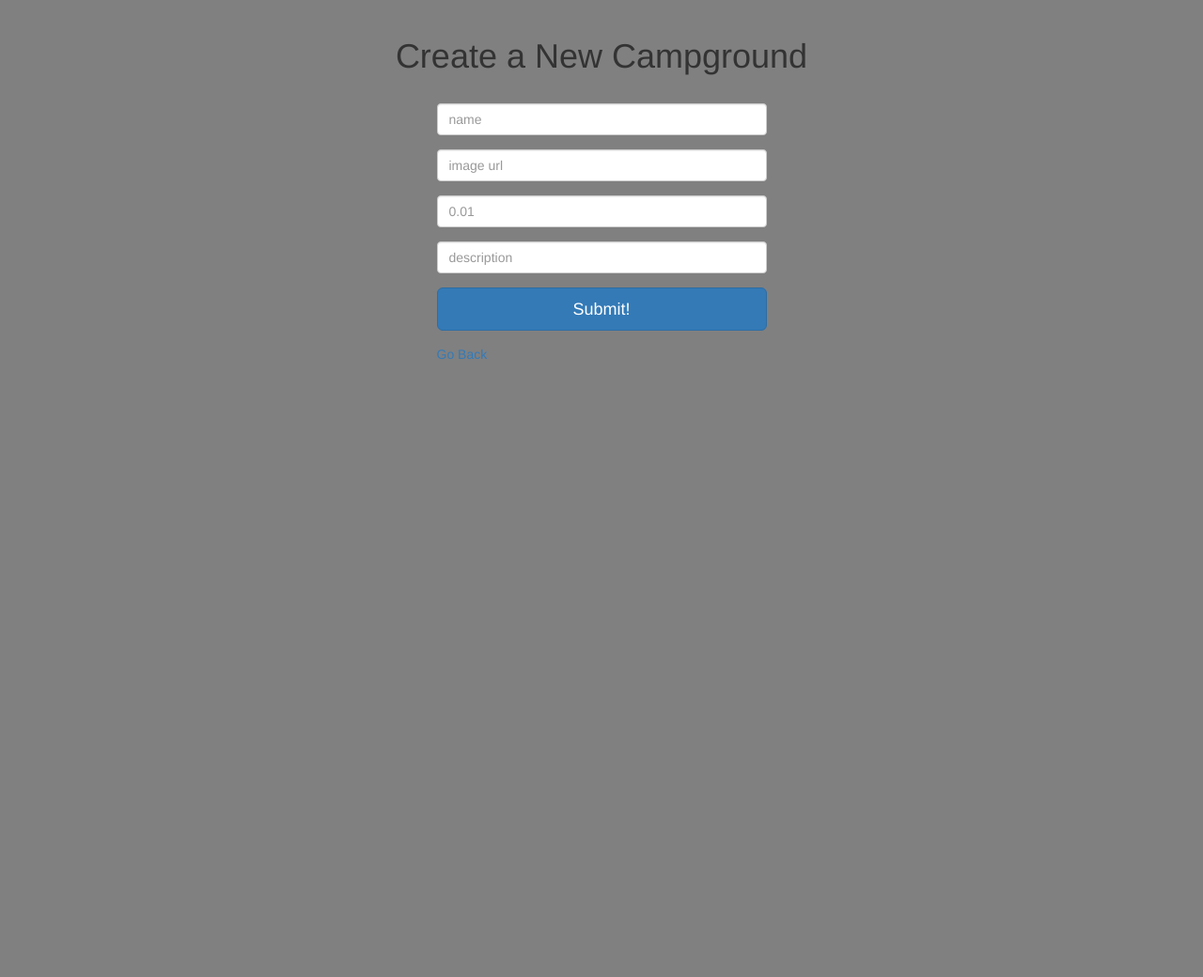
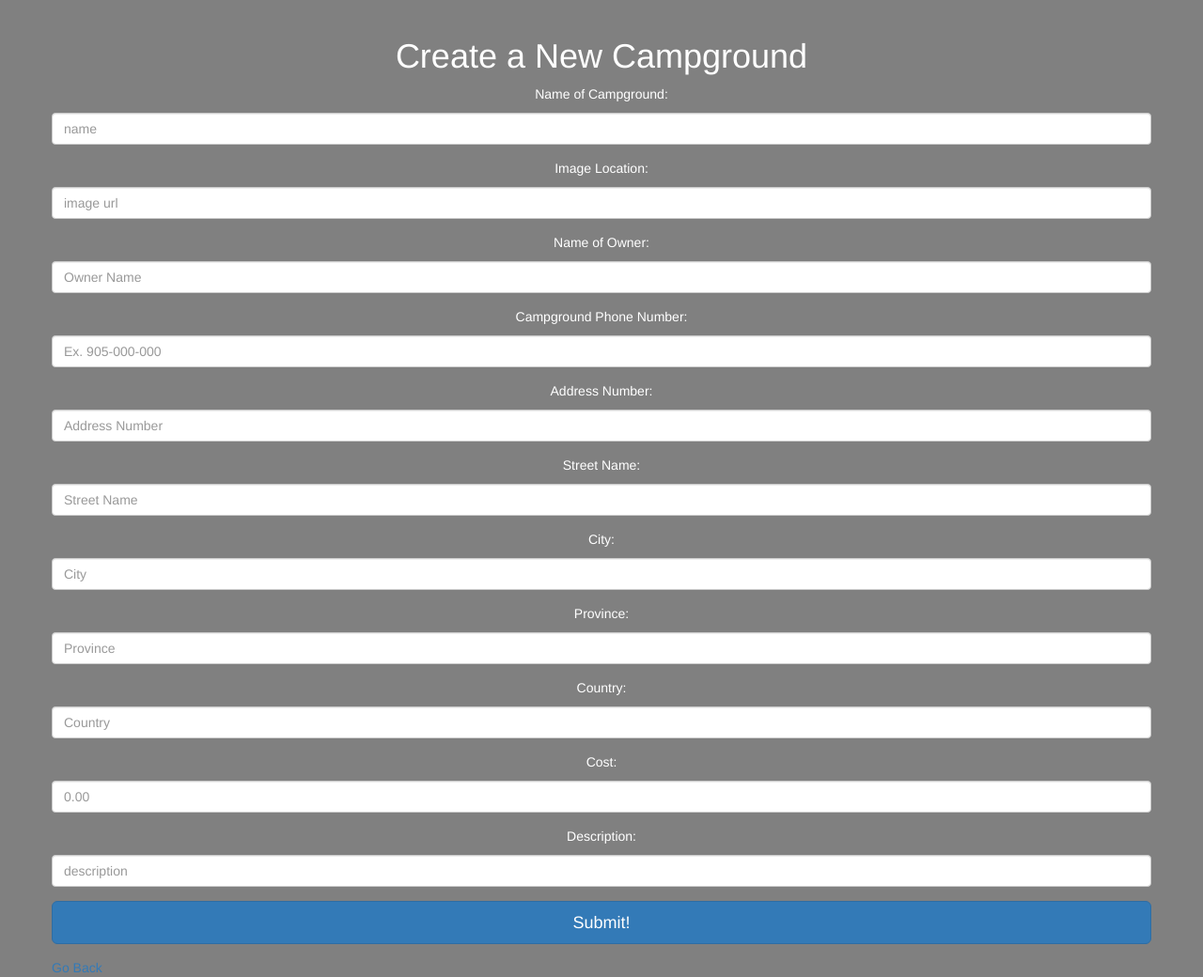
Before and after one commit to CodeCareTaker/YelpCamp, a Node server app: page /campgrounds/new in a window 1280 px wide. Shown: the part 52-1092 px from the top of the page at 94% size. Before the commit the page ends 434 px from the top, so only its background shows below. Run offline with Node 20, Linux system fonts and the light colour scheme; the visitor is signed in with stand-in values (Sample User, id 1); some libraries are stand-ins or nearby versions.

Commit message:
fix delete function

```diff
--- a/app.js
+++ b/app.js
@@ -17,10 +17,10 @@ var campgroundRoutes      = require("./routes/campgrounds"),
     indexRoutes           = require("./routes/index"),
     commentRoutes         = require("./routes/comments")
 
-console.log(process.env.DATABASEURL);
 //Connect to the database
-mongoose.connect("process.env.DATABASEURL");
-//mongoose.connect("mongod/b://cct:easy@ds153412.mlab.com:53412/yelpcamp");
+var url = process.env.DATABASEURL || "mongodb://localhost/yelp_camp_v11";
+mongoose.connect(url);
+
 
 
 
--- a/models/comment.js
+++ b/models/comment.js
@@ -8,6 +8,10 @@ var commentSchema = mongoose.Schema({
             ref: "User"
         },
         username: String
+    },
+	created: {
+        type: Date,
+        default: Date.now
     }
 });
 
--- a/models/user.js
+++ b/models/user.js
@@ -3,7 +3,11 @@ var passportLocalMongoose = require("passport-local-mongoose");
 
 var UserSchema = new mongoose.Schema({
     username: String,
-    password: String
+    password: String,
+	created: {
+        type: Date,
+        default: Date.now
+    }
 });
 
 UserSchema.plugin(passportLocalMongoose);
--- a/public/stylesheets/landing.css
+++ b/public/stylesheets/landing.css
@@ -5,7 +5,7 @@ body {
     z-index: 1;
     position: relative;
     text-align: center;
-    padding-top: 40px;
+    padding-top: 15%;
 }
 #landing-header h1 {
     color: #fff;
--- a/public/stylesheets/main.css
+++ b/public/stylesheets/main.css
@@ -1,5 +1,12 @@
 body {
     background: gray;
+}
+.delete-form {
+    display: inline;
+}
+.newText {
+    color: white;
+    text-align: center;
 }
 .thumbnail img {
     width: 100%;
@@ -10,6 +17,3 @@ body {
 .thumbnail .caption-full{
     padding: 9px;
 }
-.delete-form{
-    display: inline;
-}
--- a/routes/campgrounds.js
+++ b/routes/campgrounds.js
@@ -6,11 +6,43 @@ var middleware = require("../middleware");
 // ===================
 // CAMPGROUND ROUTES
 // ===================
-
 //INDEX - show all campgrounds
 router.get("/", function(req, res){
-    //Get all campgrounds from DB
-    Campground.find({}, function(err, allCampgrounds){
+    //Get all campgrounds in descending order. Default option
+    Campground.find().sort({created: -1}).exec(function(err, allCampgrounds){
+        if(err){
+            req.flash("error", err.message);
+        } else {
+            res.render("campgrounds/index",{campgrounds:allCampgrounds});
+        }
+    });
+});
+
+router.get("Asc/", function(req, res){
+    //Get all campgrounds in ascending order
+    Campground.find().sort({created: 1}).exec(function(err, allCampgrounds){
+        if(err){
+            req.flash("error", err.message);
+        } else {
+            res.render("campgrounds/index",{campgrounds:allCampgrounds});
+        }
+    });
+});
+
+router.get("Alpha/", function(req, res){
+    //Get all campgrounds sorted from A-Z
+    Campground.find().sort({name: 1}).exec(function(err, allCampgrounds){
+        if(err){
+            req.flash("error", err.message);
+        } else {
+            res.render("campgrounds/index",{campgrounds:allCampgrounds});
+        }
+    });
+});
+
+router.get("AlphaDesc/", function(req, res){
+    //Get all campgrounds sorted from Z-A
+    Campground.find().sort({name: -1}).exec(function(err, allCampgrounds){
         if(err){
             req.flash("error", err.message);
         } else {
@@ -24,13 +56,20 @@ router.post("/", middleware.isLoggedIn, function(req, res){
     // get data from form and add to campgrounds array
     var name = req.body.name;
     var image = req.body.image;
+    var ownerName = req.body.ownerName;
+    var phoneNumber = req.body.phoneNumber;
+    var addressNumber = req.body.addressNumber;
+    var streetName = req.body.streetName;
+    var city = req.body.city;
+    var province = req.body.province;
+    var country = req.body.country;
     var price = req.body.price;
     var desc = req.body.description;
     var submittedBy = {
         id: req.user._id,
         username: req.user.username
     };
-    var newCampground = {name: name, image: image, price: price, description: desc, submittedBy: submittedBy};
+    var newCampground = {name: name, image: image, ownerName: ownerName, phoneNumber: phoneNumber, addressNumber: addressNumber, streetName: streetName, city: city, province: province, country: country, price: price, description: desc, submittedBy: submittedBy};
     // Create a new campground and save to DB
 
     Campground.create(newCampground, function(err, newlyCreated){
@@ -67,7 +106,13 @@ router.get("/:id", function(req, res) {
 //EDIT ROUTE
 router.get("/:id/edit", middleware.checkCampgroundOwnership, function(req, res){
     Campground.findById(req.params.id, function(err, editCampground) {
-        res.render("campgrounds/edit", {campground: editCampground});
+        if(err){
+            req.flash("Campground not found");
+            console.log(err);
+            res.render("back");
+        } else {
+            res.render("campgrounds/edit", {campground: editCampground});
+        }
     });
 });
 
@@ -86,7 +131,7 @@ router.put("/:id", middleware.checkCampgroundOwnership, function(req, res){
 });
 
 //Delete Route
-router.delete("/campgrounds/:id", middleware.checkCampgroundOwnership, function(req, res) {
+router.delete("/:id", middleware.checkCampgroundOwnership, function(req, res) {
     //remove campground from the website
     Campground.findByIdAndRemove(req.params.id, function(err) {
         if(err) {
--- a/routes/index.js
+++ b/routes/index.js
@@ -37,7 +37,6 @@ router.post("/register", function(req, res) {
 //Login Routes
 //render login form
 router.get("/login", function(req, res){
-
     res.render("login");
 });
 
--- a/views/campgrounds/index.ejs
+++ b/views/campgrounds/index.ejs
@@ -7,6 +7,12 @@
             <p>View our hand-picked campgrounds from all over the world</p>
             <p>
                 <a class="btn btn-primary btn-large" href="/campgrounds/new">Add New Campground </a>
+            </p>
+            <p>
+                <a class="btn btn-primary btn-md" href="/CampgroundsAsc">Sort by oldest</a>
+                <a class="btn btn-primary btn-md" href="/Campgrounds">Sort by latest</a>
+                <a class="btn btn-primary btn-md" href="/CampgroundsAlpha">Sort by A-Z</a>
+                <a class="btn btn-primary btn-md" href="/CampgroundsAlphaDesc">Sort by Z-A</a>
             </p>
         </div>
     </header>
--- a/views/campgrounds/new.ejs
+++ b/views/campgrounds/new.ejs
@@ -2,20 +2,41 @@
 
 <div class="container">
     <div class="row">
-        <h1 style="text-align: center;">Create a New Campground</h1>
-        <div style="width: 30%; margin: 30px auto;">
+        <h1 class="newText">Create a New Campground</h1>
+        <div class="formContainer">
             <form action="/campgrounds" method="POST">
                 <div class="form-group">
-                    <input class="form-control" type="text" name="name" placeholder="name">
+                    <p class="newText">Name of Campground: </p><input class="form-control" type="text" name="name" placeholder="name" required>
                 </div>
                 <div class="form-group">
-                    <input class="form-control" type="text" name="image" placeholder="image url">
+                    <p class="newText">Image Location: </p><input class="form-control" type="text" name="image" placeholder="image url" required>
                 </div>
                 <div class="form-group">
-                    <input class="form-control" type="number" name="price" placeholder="0.01" min="0.01" step="0.01">
+                    <p class="newText">Name of Owner: </p><input class="form-control" type="text" name="ownerName" placeholder="Owner Name" required>
                 </div>
                 <div class="form-group">
-                    <input class="form-control" type="text" name="description" placeholder="description">
+                    <p class="newText">Campground Phone Number: </p><input class="form-control" type="text" name="phoneNumber" placeholder="Ex. 905-000-000" required>
+                </div>
+                <div class="form-group">
+                    <p class="newText">Address Number: </p><input class="form-control" type="text" name="addressNumber" placeholder="Address Number" required>
+                </div>
+                <div class="form-group">
+                    <p class="newText">Street Name: </p><input class="form-control" type="text" name="streetName" placeholder="Street Name" required>
+                </div>
+                <div class="form-group">
+                    <p class="newText">City: </p><input class="form-control" type="text" name="city" placeholder="City" required>
+                </div>
+                <div class="form-group">
+                    <p class="newText">Province: </p><input class="form-control" type="text" name="province" placeholder="Province" required>
+                </div>
+                <div class="form-group">
+                    <p class="newText">Country: </p><input class="form-control" type="text" name="country" placeholder="Country" required>
+                </div>
+                <div class="form-group">
+                    <p class="newText">Cost: </p><input class="form-control" type="number" name="price" placeholder="0.00" min="0.01" step="0.01" required>
+                </div>
+                <div class="form-group">
+                    <p class="newText">Description: </p><input class="form-control" type="text" name="description" placeholder="description" required>
                 </div>
                 <div class="form-group">
                     <button class="btn btn-lg btn-primary btn-block">Submit!</button>
--- a/views/landing.ejs
+++ b/views/landing.ejs
@@ -23,7 +23,7 @@
 
     <div id="landing-header">
  		<h1>Welcome to YelpCamp!</h1>
-		<a href="/campgrounds" class="btn btn-lg btn-success">View All Campgrounds</a>
+		<a href="/campgrounds" class="btn btn-lg btn-success"><span class="glyphicon glyphicon-tent" aria-hidden="true"></span>  View All Campgrounds</a>
     </div>
 
     <ul class="slideshow">
```
Also changed, not shown: models/campground.js (+8 -1 lines), references.js (deleted, +0 -100 lines), views/campgrounds/edit.ejs (+25 -4 lines), views/campgrounds/show.ejs (+12 -8 lines), views/login.ejs (+19 -7 lines), views/register.ejs (+19 -7 lines).
